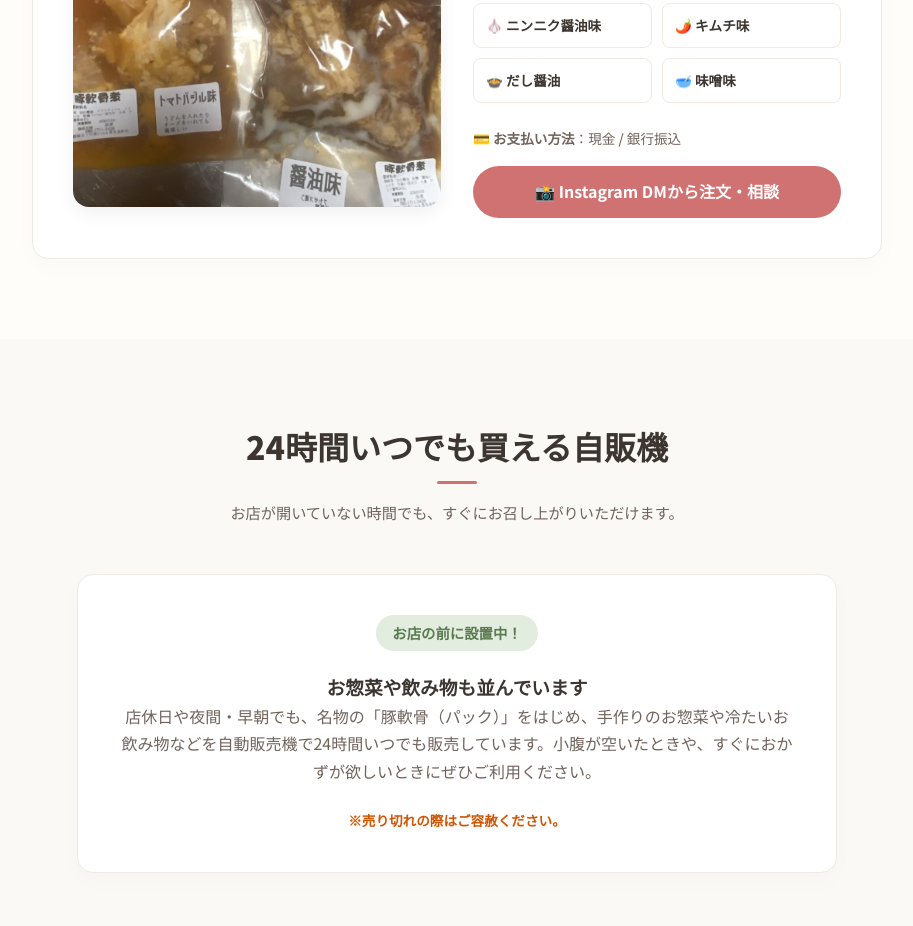
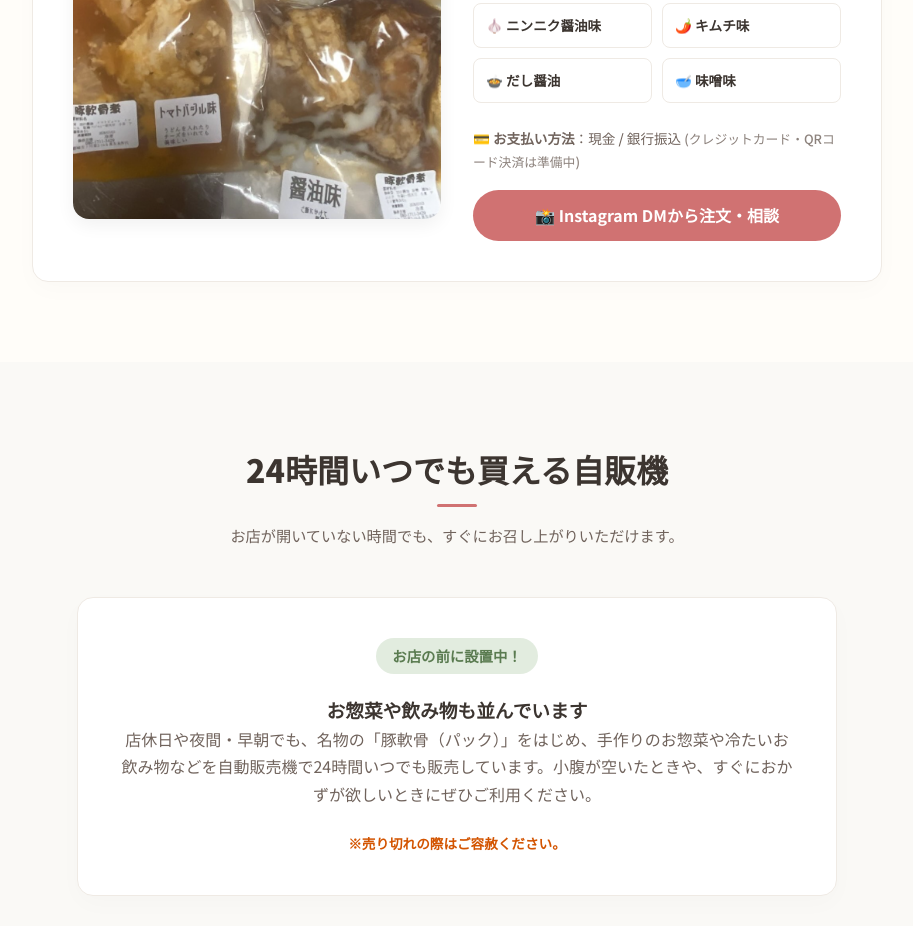
Before and after one commit to hyakarun/hanachan_obento, a React (Vite) app: page / in a window 1280 px wide. Shown: the part 3100-4026 px from the top of the page, without its empty margins (183-1096 px from the left). Built offline with nearby package versions, Linux system fonts and the light colour scheme.

Commit message:
Note that credit card and QR code payments are coming soon

```diff
--- a/src/App.jsx
+++ b/src/App.jsx
@@ -217,7 +217,7 @@ function App() {
                 </div>
 
                 <p style={{ fontSize: '0.85rem', color: 'var(--text-muted)', marginBottom: '16px', fontWeight: '500' }}>
-                  💳 <strong>お支払い方法</strong>：現金 / 銀行振込
+                  💳 <strong>お支払い方法</strong>：現金 / 銀行振込 <span style={{ fontSize: '0.8rem', opacity: 0.8 }}>(クレジットカード・QRコード決済は準備中)</span>
                 </p>
 
                 <a href="https://www.instagram.com/mimimimichiyo?utm_source=qr" target="_blank" rel="noopener noreferrer" className="btn btn-primary" style={{ width: '100%' }}>
```
Also changed, not shown: 2 other files (tests, documents, lock files or other folders).
